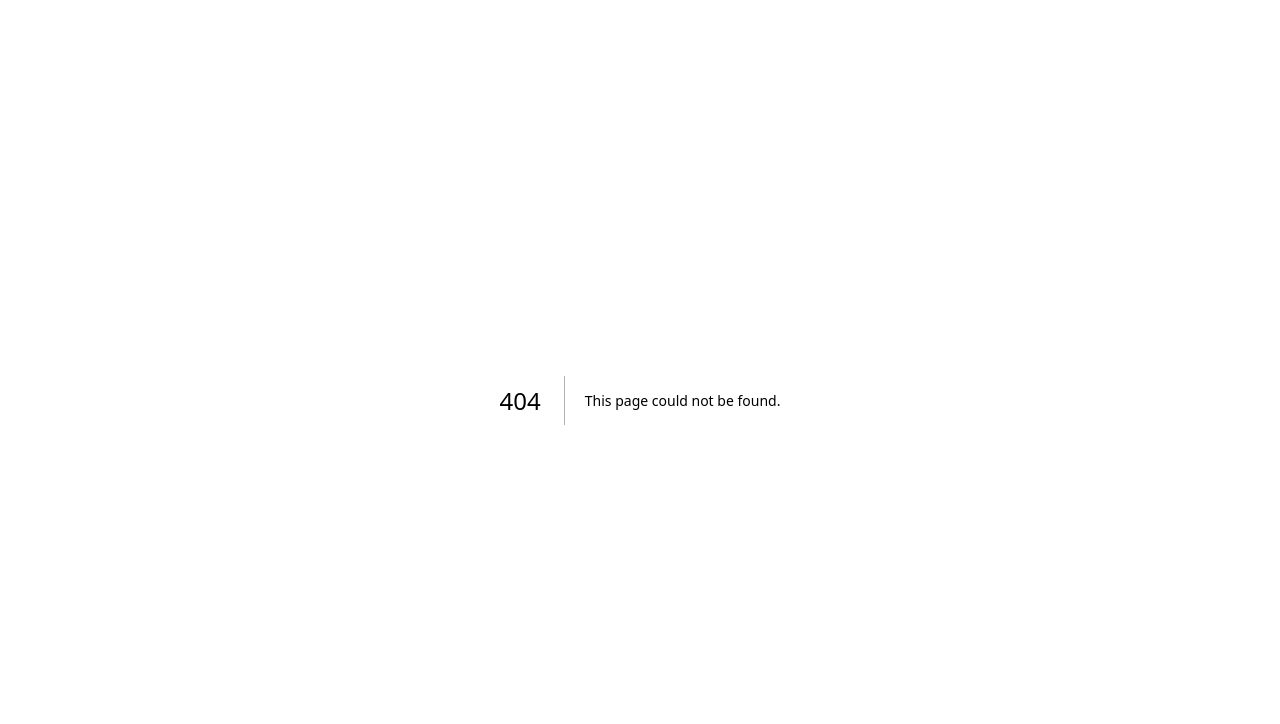
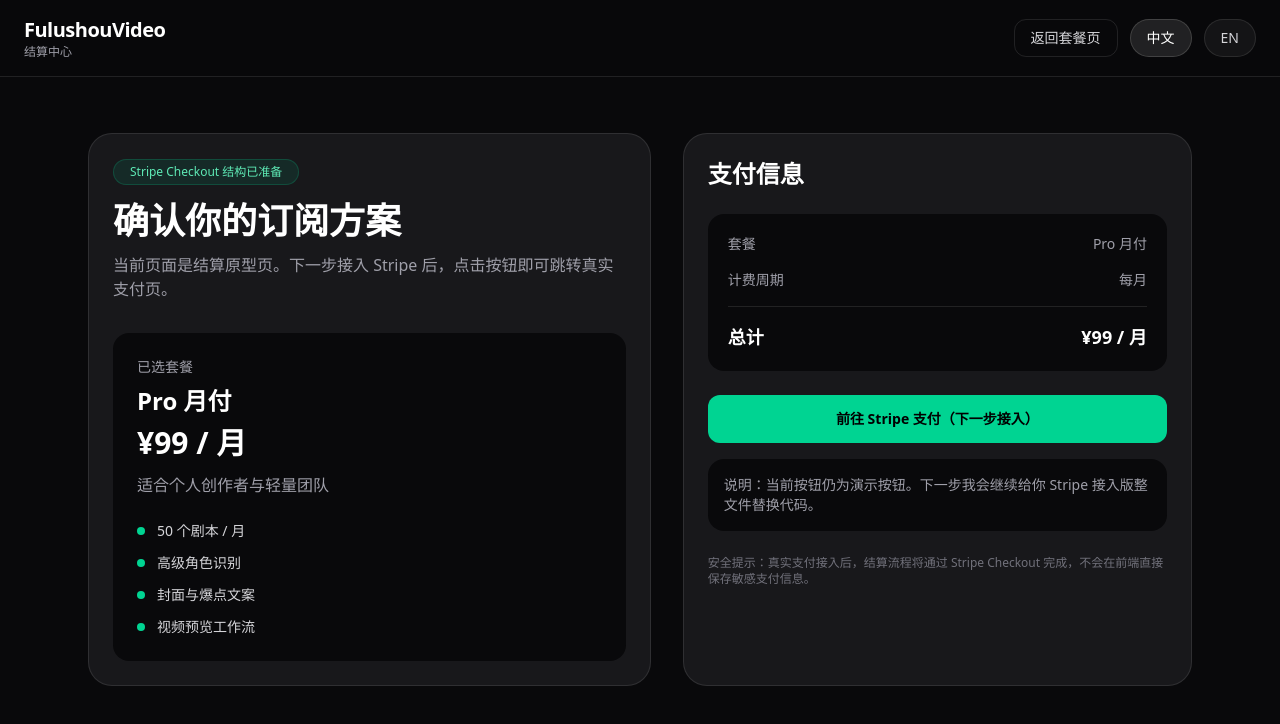
Before and after one commit to flexible-fls/story2video-web, a Next.js app: page /1/checkout in a window 1280 px wide. Before the commit this address had no page. Shown: the top 724 px of the page. Built offline with nearby package versions, Linux system fonts and the light colour scheme.

Commit message:
add checkout flow pages

```diff
--- a/src/app/[locale]/billing/page.tsx
+++ b/src/app/[locale]/billing/page.tsx
@@ -4,38 +4,112 @@ import Link from "next/link";
 import { usePathname } from "next/navigation";
 import LanguageSwitch from "@/components/LanguageSwitch";
 
+type Plan = {
+  name: string;
+  price: string;
+  period: string;
+  desc: string;
+  features: string[];
+  badge?: string;
+  checkoutQuery: string;
+};
+
 export default function BillingPage() {
   const pathname = usePathname();
   const locale = pathname.startsWith("/en") ? "en" : "zh";
   const isZh = locale === "zh";
 
-  const plans = isZh
+  const plans: Plan[] = isZh
     ? [
         {
           name: "Pro",
-          price: "¥99/月",
-          desc: "适合个人创作者与小团队",
-          features: ["每月 50 个剧本", "高级角色识别", "封面与爆点文案", "视频预览工作流"],
+          price: "¥99",
+          period: "/月",
+          desc: "适合个人创作者与轻量团队",
+          features: [
+            "每月 50 个剧本",
+            "高级角色识别",
+            "封面与爆点文案",
+            "视频预览工作流",
+            "优先功能更新",
+          ],
+          badge: "推荐",
+          checkoutQuery: "pro-monthly",
         },
         {
           name: "Studio",
-          price: "¥399/月",
+          price: "¥399",
+          period: "/月",
           desc: "适合工作室与内容团队",
-          features: ["无限剧本处理", "团队协作", "后续 API 接入", "优先支持"],
+          features: [
+            "无限剧本处理",
+            "团队协作能力",
+            "后续 API 接入",
+            "优先支持",
+            "更高并发与定制扩展",
+          ],
+          checkoutQuery: "studio-monthly",
         },
       ]
     : [
         {
           name: "Pro",
-          price: "$19/month",
+          price: "$19",
+          period: "/month",
           desc: "Best for creators and small teams",
-          features: ["50 scripts per month", "Advanced character extraction", "Hook & cover copy", "Video preview workflow"],
+          features: [
+            "50 scripts per month",
+            "Advanced character extraction",
+            "Hook & cover copy",
+            "Video preview workflow",
+            "Priority feature updates",
+          ],
+          badge: "Popular",
+          checkoutQuery: "pro-monthly",
         },
         {
           name: "Studio",
-          price: "$79/month",
-          desc: "Best for studios and teams",
-          features: ["Unlimited scripts", "Team collaboration", "Future API access", "Priority support"],
+          price: "$79",
+          period: "/month",
+          desc: "Best for studios and production teams",
+          features: [
+            "Unlimited scripts",
+            "Team collaboration",
+            "Future API access",
+            "Priority support",
+            "Higher concurrency and custom scaling",
+          ],
+          checkoutQuery: "studio-monthly",
+        },
+      ];
+
+  const faqs = isZh
+    ? [
+        {
+          q: "现在可以真实支付了吗？",
+          a: "当前页面已经完成结算结构，下一步只需要接入 Stripe 即可开启真实支付。",
+        },
+        {
+          q: "套餐升级后会有什么变化？",
+          a: "后续可绑定用户额度、可用次数、项目管理能力以及团队权限。",
+        },
+        {
+          q: "Studio 套餐支持定制吗？",
+          a: "支持，Studio 后续可扩展为商务套餐、私有部署、API 与定制工作流。",
+        },
+      ]
+    : [
+        {
+          q: "Can real payments be enabled now?",
+          a: "The checkout structure is ready. The next step is connecting Stripe for real payments.",
+        },
+        {
+          q: "What changes after upgrading?",
+          a: "Plans can later be tied to user quotas, usage limits, project management, and team permissions.",
+        },
+        {
+          q: "Can Studio be customized?",
+          a: "Yes. Studio can later expand into enterprise plans, private deployment, API, and custom workflows.",
         },
       ];
 
@@ -65,17 +139,17 @@ export default function BillingPage() {
       <section className="mx-auto max-w-6xl px-6 py-14">
         <div className="mb-10">
           <div className="mb-4 inline-flex rounded-full border border-emerald-400/20 bg-emerald-400/10 px-4 py-1 text-xs text-emerald-300">
-            {isZh ? "下一步可接 Stripe" : "Stripe Ready Next"}
+            {isZh ? "Stripe 接入准备版" : "Stripe-Ready Upgrade Flow"}
           </div>
 
           <h1 className="text-4xl font-bold">
-            {isZh ? "选择适合你的升级方案" : "Choose the right upgrade plan"}
+            {isZh ? "选择适合你的升级方案" : "Choose the plan that fits you"}
           </h1>
 
           <p className="mt-3 max-w-3xl text-zinc-400">
             {isZh
-              ? "当前是套餐升级页原型。下一步可以直接接入 Stripe Checkout，实现真实支付与自动升级。"
-              : "This is the upgrade page prototype. Next, it can be connected directly to Stripe Checkout for real payments and automatic plan upgrades."}
+              ? "当前页面已升级为可接支付的套餐结构。下一步只需要接入 Stripe Checkout，即可实现真实订阅、自动扣费与账户升级。"
+              : "This page is now upgraded into a payment-ready subscription structure. The next step is connecting Stripe Checkout for real subscriptions, billing, and plan upgrades."}
           </p>
         </div>
 
@@ -91,14 +165,18 @@ export default function BillingPage() {
             >
               <div className="flex items-center justify-between">
                 <div className="text-2xl font-semibold">{plan.name}</div>
-                {index === 0 && (
+                {plan.badge && (
                   <div className="rounded-full bg-emerald-400 px-3 py-1 text-xs font-medium text-black">
-                    {isZh ? "推荐" : "Popular"}
+                    {plan.badge}
                   </div>
                 )}
               </div>
 
-              <div className="mt-4 text-4xl font-bold">{plan.price}</div>
+              <div className="mt-4 flex items-end gap-1">
+                <span className="text-5xl font-bold">{plan.price}</span>
+                <span className="pb-1 text-sm text-zinc-400">{plan.period}</span>
+              </div>
+
               <div className="mt-3 text-zinc-400">{plan.desc}</div>
 
               <div className="mt-6 space-y-3">
@@ -110,17 +188,30 @@ export default function BillingPage() {
                 ))}
               </div>
 
-              <button className="mt-8 w-full rounded-xl bg-emerald-400 py-3 text-sm font-semibold text-black transition hover:opacity-90">
-                {isZh ? "立即升级" : "Upgrade Now"}
-              </button>
+              <Link
+                href={`/${locale}/checkout?plan=${plan.checkoutQuery}`}
+                className="mt-8 block w-full rounded-xl bg-emerald-400 py-3 text-center text-sm font-semibold text-black transition hover:opacity-90"
+              >
+                {isZh ? "立即升级" : "Continue to Checkout"}
+              </Link>
             </div>
           ))}
         </div>
 
-        <div className="mt-8 rounded-3xl border border-white/10 bg-zinc-900 p-6 text-sm text-zinc-400">
-          {isZh
-            ? "说明：当前按钮还是演示按钮。下一步我可以继续给你整文件替换版，直接接 Stripe 支付。"
-            : "Note: These buttons are still demo buttons. Next, I can provide a full-file Stripe payment integration version."}
+        <div className="mt-10 rounded-3xl border border-white/10 bg-zinc-900 p-6">
+          <div className="text-2xl font-semibold">FAQ</div>
+          <div className="mt-2 text-zinc-400">
+            {isZh ? "关于支付与套餐的一些常见问题。" : "Common questions about pricing and payments."}
+          </div>
+
+          <div className="mt-6 grid gap-4 md:grid-cols-3">
+            {faqs.map((item) => (
+              <div key={item.q} className="rounded-2xl bg-zinc-950 p-5">
+                <div className="font-semibold">{item.q}</div>
+                <div className="mt-3 text-sm leading-6 text-zinc-400">{item.a}</div>
+              </div>
+            ))}
+          </div>
         </div>
       </section>
     </main>
--- /dev/null
+++ b/src/app/[locale]/checkout/page.tsx
@@ -0,0 +1,153 @@
+"use client";
+
+import Link from "next/link";
+import { usePathname, useSearchParams } from "next/navigation";
+import LanguageSwitch from "@/components/LanguageSwitch";
+
+type PlanInfo = {
+  title: string;
+  price: string;
+  desc: string;
+  features: string[];
+};
+
+export default function CheckoutPage() {
+  const pathname = usePathname();
+  const searchParams = useSearchParams();
+
+  const locale = pathname.startsWith("/en") ? "en" : "zh";
+  const isZh = locale === "zh";
+  const plan = searchParams.get("plan") || "pro-monthly";
+
+  const planMap: Record<string, PlanInfo> = isZh
+    ? {
+        "pro-monthly": {
+          title: "Pro 月付",
+          price: "¥99 / 月",
+          desc: "适合个人创作者与轻量团队",
+          features: ["50 个剧本 / 月", "高级角色识别", "封面与爆点文案", "视频预览工作流"],
+        },
+        "studio-monthly": {
+          title: "Studio 月付",
+          price: "¥399 / 月",
+          desc: "适合工作室与内容团队",
+          features: ["无限剧本处理", "团队协作", "优先支持", "可扩展 API 与定制能力"],
+        },
+      }
+    : {
+        "pro-monthly": {
+          title: "Pro Monthly",
+          price: "$19 / month",
+          desc: "Best for creators and small teams",
+          features: ["50 scripts / month", "Advanced character extraction", "Hook & cover copy", "Video preview workflow"],
+        },
+        "studio-monthly": {
+          title: "Studio Monthly",
+          price: "$79 / month",
+          desc: "Best for studios and production teams",
+          features: ["Unlimited scripts", "Team collaboration", "Priority support", "Expandable API and custom workflows"],
+        },
+      };
+
+  const selectedPlan = planMap[plan] || planMap["pro-monthly"];
+
+  return (
+    <main className="min-h-screen bg-zinc-950 text-white">
+      <header className="sticky top-0 z-30 border-b border-white/10 bg-zinc-950/80 backdrop-blur">
+        <div className="mx-auto flex max-w-7xl items-center justify-between px-6 py-4">
+          <div>
+            <div className="text-xl font-semibold tracking-tight">FulushouVideo</div>
+            <div className="text-xs text-zinc-400">
+              {isZh ? "结算中心" : "Checkout"}
+            </div>
+          </div>
+
+          <div className="flex items-center gap-3">
+            <Link
+              href={`/${locale}/billing`}
+              className="rounded-xl border border-white/10 px-4 py-2 text-sm text-zinc-300 transition hover:bg-white/5"
+            >
+              {isZh ? "返回套餐页" : "Back to Billing"}
+            </Link>
+            <LanguageSwitch locale={locale} />
+          </div>
+        </div>
+      </header>
+
+      <section className="mx-auto max-w-6xl px-6 py-14">
+        <div className="grid gap-8 lg:grid-cols-[1.05fr_0.95fr]">
+          <div className="rounded-3xl border border-white/10 bg-zinc-900 p-6">
+            <div className="mb-4 inline-flex rounded-full border border-emerald-400/20 bg-emerald-400/10 px-4 py-1 text-xs text-emerald-300">
+              {isZh ? "Stripe Checkout 结构已准备" : "Stripe Checkout Structure Ready"}
+            </div>
+
+            <h1 className="text-4xl font-bold">
+              {isZh ? "确认你的订阅方案" : "Confirm your subscription"}
+            </h1>
+
+            <p className="mt-3 text-zinc-400">
+              {isZh
+                ? "当前页面是结算原型页。下一步接入 Stripe 后，点击按钮即可跳转真实支付页。"
+                : "This is the checkout prototype page. Once Stripe is connected, the button will redirect to a real payment page."}
+            </p>
+
+            <div className="mt-8 rounded-2xl bg-zinc-950 p-6">
+              <div className="text-sm text-zinc-400">{isZh ? "已选套餐" : "Selected Plan"}</div>
+              <div className="mt-2 text-2xl font-semibold">{selectedPlan.title}</div>
+              <div className="mt-2 text-3xl font-bold">{selectedPlan.price}</div>
+              <div className="mt-3 text-zinc-400">{selectedPlan.desc}</div>
+
+              <div className="mt-6 space-y-3">
+                {selectedPlan.features.map((feature) => (
+                  <div key={feature} className="flex items-center gap-3 text-sm text-zinc-300">
+                    <span className="inline-block h-2 w-2 rounded-full bg-emerald-400" />
+                    <span>{feature}</span>
+                  </div>
+                ))}
+              </div>
+            </div>
+          </div>
+
+          <div className="rounded-3xl border border-white/10 bg-zinc-900 p-6">
+            <div className="text-2xl font-semibold">
+              {isZh ? "支付信息" : "Payment Summary"}
+            </div>
+
+            <div className="mt-6 rounded-2xl bg-zinc-950 p-5">
+              <div className="flex items-center justify-between text-sm text-zinc-400">
+                <span>{isZh ? "套餐" : "Plan"}</span>
+                <span>{selectedPlan.title}</span>
+              </div>
+
+              <div className="mt-4 flex items-center justify-between text-sm text-zinc-400">
+                <span>{isZh ? "计费周期" : "Billing Cycle"}</span>
+                <span>{isZh ? "每月" : "Monthly"}</span>
+              </div>
+
+              <div className="mt-4 flex items-center justify-between border-t border-white/10 pt-4 text-lg font-semibold">
+                <span>{isZh ? "总计" : "Total"}</span>
+                <span>{selectedPlan.price}</span>
+              </div>
+            </div>
+
+            <button className="mt-6 h-12 w-full rounded-xl bg-emerald-400 text-sm font-semibold text-black transition hover:opacity-90">
+              {isZh ? "前往 Stripe 支付（下一步接入）" : "Continue to Stripe (next step)"}
+            </button>
+
+            <div className="mt-4 rounded-2xl bg-zinc-950 p-4 text-sm text-zinc-400">
+              {isZh
+                ? "说明：当前按钮仍为演示按钮。下一步我会继续给你 Stripe 接入版整文件替换代码。"
+                : "Note: This button is still a demo button. Next, I can provide the Stripe integration version as full-file replacement."}
+            </div>
+
+            <div className="mt-6 text-xs text-zinc-500">
+              {isZh
+                ? "安全提示：真实支付接入后，结算流程将通过 Stripe Checkout 完成，不会在前端直接保存敏感支付信息。"
+                : "Security note: After real payment integration, checkout will run through Stripe Checkout without storing sensitive payment data directly in the frontend."}
+            </div>
+          </div>
+        </div>
+      </section>
+    </main>
+  );
+}
```
